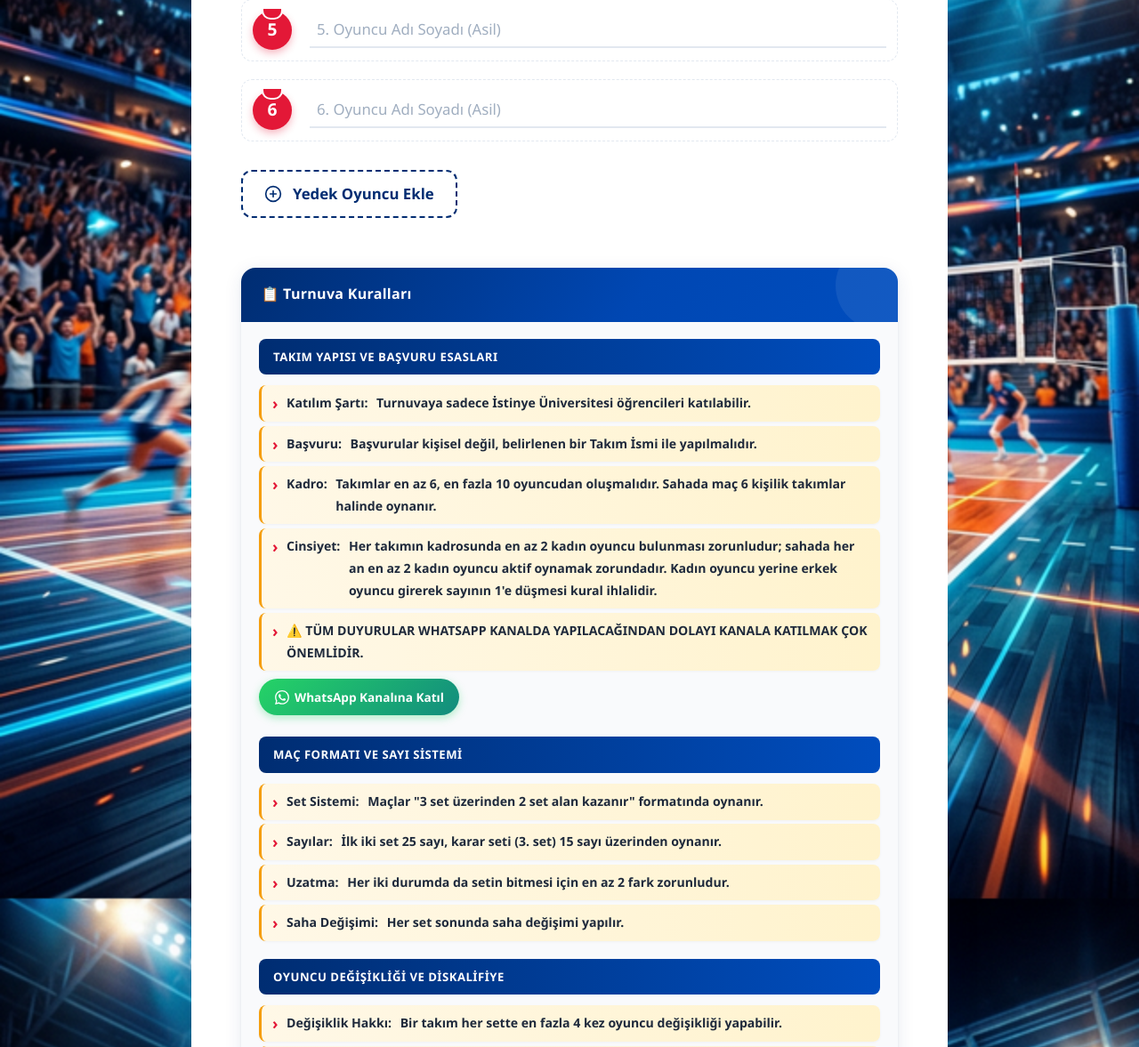
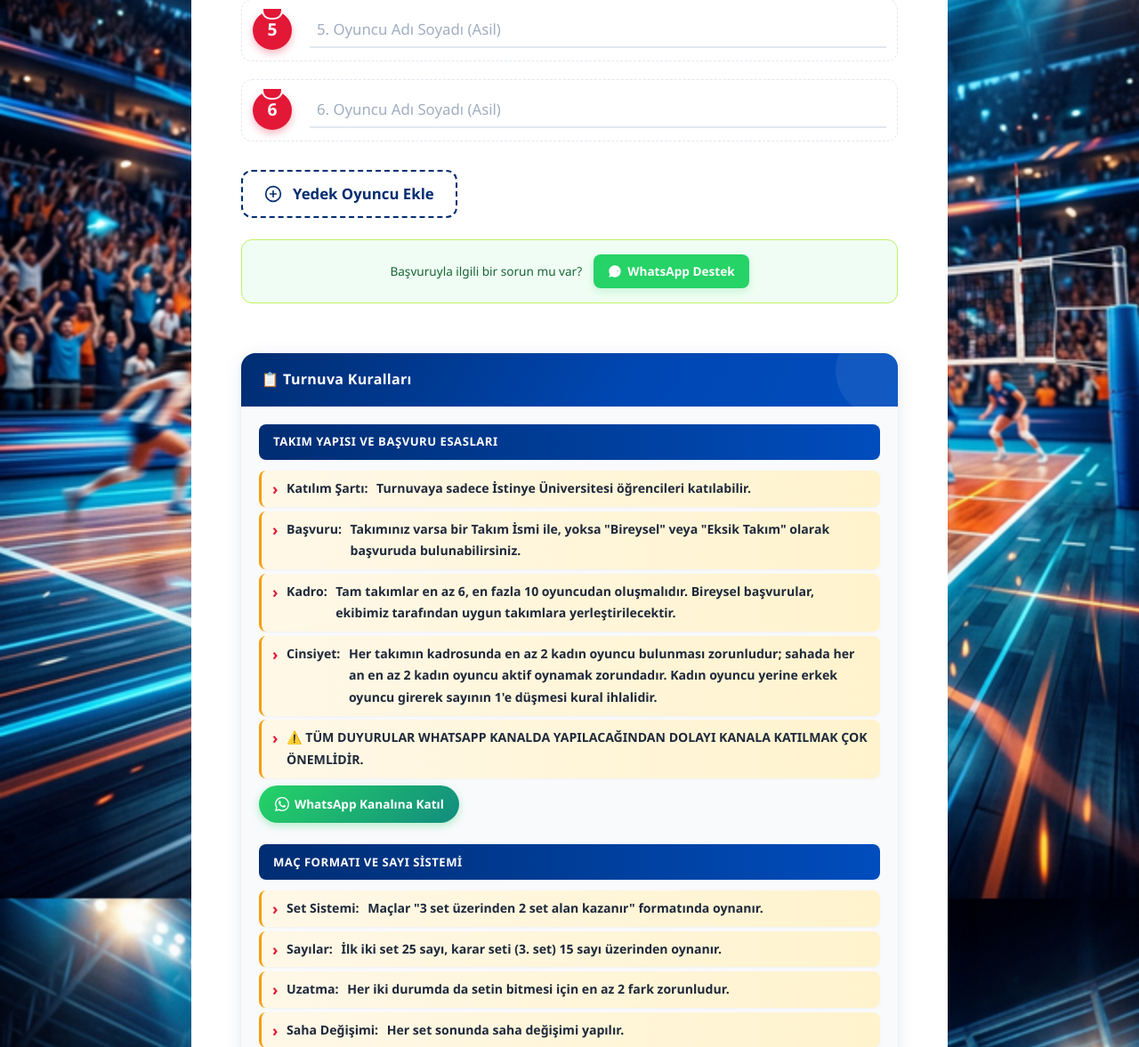
Before and after one commit to SyraxLL/istinye-quantum-web, a PHP site: page / in a window 1280 px wide. Shown: the part 1550-2727 px from the top of the page at 89% size. Run offline with PHP 8.4, Linux system fonts and the light colour scheme.

Commit message:
tasarım

```diff
--- a/index.php
+++ b/index.php
@@ -154,6 +154,14 @@ startSecureSession();
                     </svg>
                     <span>Yedek Oyuncu Ekle</span>
                 </button>
+
+                <div class="inline-support-tr" style="margin-top: 1.5rem; padding: 1rem; background: #f0fdf4; border-radius: 12px; border: 1px solid #bef264; display: flex; align-items: center; justify-content: center; gap: 0.8rem;">
+                    <span style="font-size: 0.85rem; color: #166534; font-weight: 500;">Başvuruyla ilgili bir sorun mu var?</span>
+                    <a href="https://wa.me/905322634401" target="_blank" style="background: #25D366; color: white; padding: 0.5rem 1rem; border-radius: 8px; text-decoration: none; font-size: 0.85rem; font-weight: 700; display: flex; align-items: center; gap: 0.4rem; box-shadow: 0 4px 10px rgba(37, 211, 102, 0.2);">
+                        <svg width="16" height="16" viewBox="0 0 24 24" fill="currentColor"><path d="M12.031 6.172c-2.202 0-3.991 1.789-3.991 3.991 0 .616.141 1.2.391 1.724l-.45 1.644 1.688-.443c.504.225 1.063.353 1.653.353 2.202 0 3.991-1.789 3.991-3.991 0-2.202-1.789-3.991-3.991-3.991zm2.345 5.613c-.131.371-.659.593-1.03.522-.37-.07-.723-.27-1.15-.558-.426-.288-.857-.665-1.127-1.036-.27-.371-.439-.8-.439-1.21 0-.411.17-.834.502-1.11.331-.276.711-.314.937-.314.226 0 .43.003.518.006.088.003.174.008.261.077.087.069.305.741.332.796.026.055.044.119.001.205-.043.086-.108.181-.191.277-.084.096-.174.201-.074.372.1.171.442.723.948 1.171.506.448 1.05.623 1.221.723.171.1.27.084.37-.015.1-.1.439-.516.554-.693.116-.176.23-.146.388-.087.158.059 1.01.476 1.184.563.175.087.291.13.334.205.043.076.043.438-.088.809zM12 2C6.477 2 2 6.477 2 12c0 1.892.524 3.662 1.435 5.176L2 22l4.958-1.413A9.957 9.957 0 0012 22c5.523 0 10-4.477 10-10S17.523 2 12 2z"/></svg>
+                        WhatsApp Destek
+                    </a>
+                </div>
             </div>
 
             <div class="rules-section">
@@ -162,8 +170,8 @@ startSecureSession();
                     <h4>Takım Yapısı ve Başvuru Esasları</h4>
                     <ul>
                         <li><strong>Katılım Şartı:</strong> Turnuvaya sadece İstinye Üniversitesi öğrencileri katılabilir.</li>
-                        <li><strong>Başvuru:</strong> Başvurular kişisel değil, belirlenen bir Takım İsmi ile yapılmalıdır.</li>
-                        <li><strong>Kadro:</strong> Takımlar en az 6, en fazla 10 oyuncudan oluşmalıdır. Sahada maç 6 kişilik takımlar halinde oynanır.</li>
+                        <li><strong>Başvuru:</strong> Takımınız varsa bir Takım İsmi ile, yoksa "Bireysel" veya "Eksik Takım" olarak başvuruda bulunabilirsiniz.</li>
+                        <li><strong>Kadro:</strong> Tam takımlar en az 6, en fazla 10 oyuncudan oluşmalıdır. Bireysel başvurular, ekibimiz tarafından uygun takımlara yerleştirilecektir.</li>
                         <li><strong>Cinsiyet:</strong> Her takımın kadrosunda en az 2 kadın oyuncu bulunması zorunludur; sahada her an en az 2 kadın oyuncu aktif oynamak zorundadır. Kadın oyuncu yerine erkek oyuncu girerek sayının 1'e düşmesi kural ihlalidir.</li>
                         <li class="whatsapp-warning"><strong>⚠️ TÜM DUYURULAR WHATSAPP KANALDA YAPILACAĞINDAN DOLAYI KANALA KATILMAK ÇOK ÖNEMLİDİR.</strong></li>
                         <li class="whatsapp-link-item"><a href="https://chat.whatsapp.com/F1qZB7Tya5cKsrYvxG93gc" target="_blank" rel="noopener noreferrer" class="whatsapp-btn"><svg xmlns="http://www.w3.org/2000/svg" width="16" height="16" viewBox="0 0 24 24" fill="white"><path d="M17.472 14.382c-.297-.149-1.758-.867-2.03-.967-.273-.099-.471-.148-.67.15-.197.297-.767.966-.94 1.164-.173.199-.347.223-.644.075-.297-.15-1.255-.463-2.39-1.475-.883-.788-1.48-1.761-1.653-2.059-.173-.297-.018-.458.13-.606.134-.133.298-.347.446-.52.149-.174.198-.298.298-.497.099-.198.05-.371-.025-.52-.075-.149-.669-1.612-.916-2.207-.242-.579-.487-.5-.669-.51-.173-.008-.371-.01-.57-.01-.198 0-.52.074-.792.372-.272.297-1.04 1.016-1.04 2.479 0 1.462 1.065 2.875 1.213 3.074.149.198 2.096 3.2 5.077 4.487.709.306 1.262.489 1.694.625.712.227 1.36.195 1.871.118.571-.085 1.758-.719 2.006-1.413.248-.694.248-1.289.173-1.413-.074-.124-.272-.198-.57-.347m-5.421 7.403h-.004a9.87 9.87 0 01-5.031-1.378l-.361-.214-3.741.982.998-3.648-.235-.374a9.86 9.86 0 01-1.51-5.26c.001-5.45 4.436-9.884 9.888-9.884 2.64 0 5.122 1.03 6.988 2.898a9.825 9.825 0 012.893 6.994c-.003 5.45-4.437 9.884-9.885 9.884m8.413-18.297A11.815 11.815 0 0012.05 0C5.495 0 .16 5.335.157 11.892c0 2.096.547 4.142 1.588 5.945L.057 24l6.305-1.654a11.882 11.882 0 005.683 1.448h.005c6.554 0 11.89-5.335 11.893-11.893a11.821 11.821 0 00-3.48-8.413z"/></svg> WhatsApp Kanalına Katıl</a></li>
@@ -214,6 +222,7 @@ startSecureSession();
             </button>
 
         </form>
+
         <form action="submit.php" method="POST" class="registration-form en-content" id="tournamentFormEN"
             style="display: none;">
             <input type="hidden" name="csrf_token" value="<?php echo htmlspecialchars(generateCsrfToken()); ?>">
@@ -309,6 +318,14 @@ startSecureSession();
                     </svg>
                     <span>Add Substitute</span>
                 </button>
+
+                <div class="inline-support-en" style="margin-top: 1.5rem; padding: 1rem; background: #f0fdf4; border-radius: 12px; border: 1px solid #bef264; display: flex; align-items: center; justify-content: center; gap: 0.8rem;">
+                    <span style="font-size: 0.85rem; color: #166534; font-weight: 500;">Having issues with the application?</span>
+                    <a href="https://wa.me/905322634401" target="_blank" style="background: #25D366; color: white; padding: 0.5rem 1rem; border-radius: 8px; text-decoration: none; font-size: 0.85rem; font-weight: 700; display: flex; align-items: center; gap: 0.4rem; box-shadow: 0 4px 10px rgba(37, 211, 102, 0.2);">
+                        <svg width="16" height="16" viewBox="0 0 24 24" fill="currentColor"><path d="M12.031 6.172c-2.202 0-3.991 1.789-3.991 3.991 0 .616.141 1.2.391 1.724l-.45 1.644 1.688-.443c.504.225 1.063.353 1.653.353 2.202 0 3.991-1.789 3.991-3.991 0-2.202-1.789-3.991-3.991-3.991zm2.345 5.613c-.131.371-.659.593-1.03.522-.37-.07-.723-.27-1.15-.558-.426-.288-.857-.665-1.127-1.036-.27-.371-.439-.8-.439-1.21 0-.411.17-.834.502-1.11.331-.276.711-.314.937-.314.226 0 .43.003.518.006.088.003.174.008.261.077.087.069.305.741.332.796.026.055.044.119.001.205-.043.086-.108.181-.191.277-.084.096-.174.201-.074.372.1.171.442.723.948 1.171.506.448 1.05.623 1.221.723.171.1.27.084.37-.015.1-.1.439-.516.554-.693.116-.176.23-.146.388-.087.158.059 1.01.476 1.184.563.175.087.291.13.334.205.043.076.043.438-.088.809zM12 2C6.477 2 2 6.477 2 12c0 1.892.524 3.662 1.435 5.176L2 22l4.958-1.413A9.957 9.957 0 0012 22c5.523 0 10-4.477 10-10S17.523 2 12 2z"/></svg>
+                        WhatsApp Support
+                    </a>
+                </div>
             </div>
 
             <div class="rules-section">
@@ -317,8 +334,8 @@ startSecureSession();
                     <h4>Team Structure and Registration Rules</h4>
                     <ul>
                         <li><strong>Eligibility:</strong> Only Istinye University students may participate.</li>
-                        <li><strong>Registration:</strong> Applications must be submitted under a Team Name, not individually.</li>
-                        <li><strong>Roster:</strong> Teams must have a minimum of 6 and a maximum of 10 players. Matches are played 6-a-side.</li>
+                        <li><strong>Registration:</strong> You can apply with a Team Name if you have one, or as "Individual" or "Incomplete Team" if you don't.</li>
+                        <li><strong>Roster:</strong> Full teams must have 6 to 10 players. Individual applicants will be placed into suitable teams by our staff.</li>
                         <li><strong>Gender:</strong> Each roster must include at least 2 female players; at all times at least 2 female players must be active on court. Replacing a female player with a male player reducing the count to 1 is a rule violation.</li>
                         <li class="whatsapp-warning"><strong>⚠️ ALL ANNOUNCEMENTS WILL BE MADE ON THE WHATSAPP CHANNEL — JOINING IS ESSENTIAL.</strong></li>
                         <li class="whatsapp-link-item"><a href="https://chat.whatsapp.com/F1qZB7Tya5cKsrYvxG93gc" target="_blank" rel="noopener noreferrer" class="whatsapp-btn"><svg xmlns="http://www.w3.org/2000/svg" width="16" height="16" viewBox="0 0 24 24" fill="white"><path d="M17.472 14.382c-.297-.149-1.758-.867-2.03-.967-.273-.099-.471-.148-.67.15-.197.297-.767.966-.94 1.164-.173.199-.347.223-.644.075-.297-.15-1.255-.463-2.39-1.475-.883-.788-1.48-1.761-1.653-2.059-.173-.297-.018-.458.13-.606.134-.133.298-.347.446-.52.149-.174.198-.298.298-.497.099-.198.05-.371-.025-.52-.075-.149-.669-1.612-.916-2.207-.242-.579-.487-.5-.669-.51-.173-.008-.371-.01-.57-.01-.198 0-.52.074-.792.372-.272.297-1.04 1.016-1.04 2.479 0 1.462 1.065 2.875 1.213 3.074.149.198 2.096 3.2 5.077 4.487.709.306 1.262.489 1.694.625.712.227 1.36.195 1.871.118.571-.085 1.758-.719 2.006-1.413.248-.694.248-1.289.173-1.413-.074-.124-.272-.198-.57-.347m-5.421 7.403h-.004a9.87 9.87 0 01-5.031-1.378l-.361-.214-3.741.982.998-3.648-.235-.374a9.86 9.86 0 01-1.51-5.26c.001-5.45 4.436-9.884 9.888-9.884 2.64 0 5.122 1.03 6.988 2.898a9.825 9.825 0 012.893 6.994c-.003 5.45-4.437 9.884-9.885 9.884m8.413-18.297A11.815 11.815 0 0012.05 0C5.495 0 .16 5.335.157 11.892c0 2.096.547 4.142 1.588 5.945L.057 24l6.305-1.654a11.882 11.882 0 005.683 1.448h.005c6.554 0 11.89-5.335 11.893-11.893a11.821 11.821 0 00-3.48-8.413z"/></svg> Join WhatsApp Channel</a></li>
```
Also changed, not shown: submit.php (+38 -0 lines), 1 other file.
